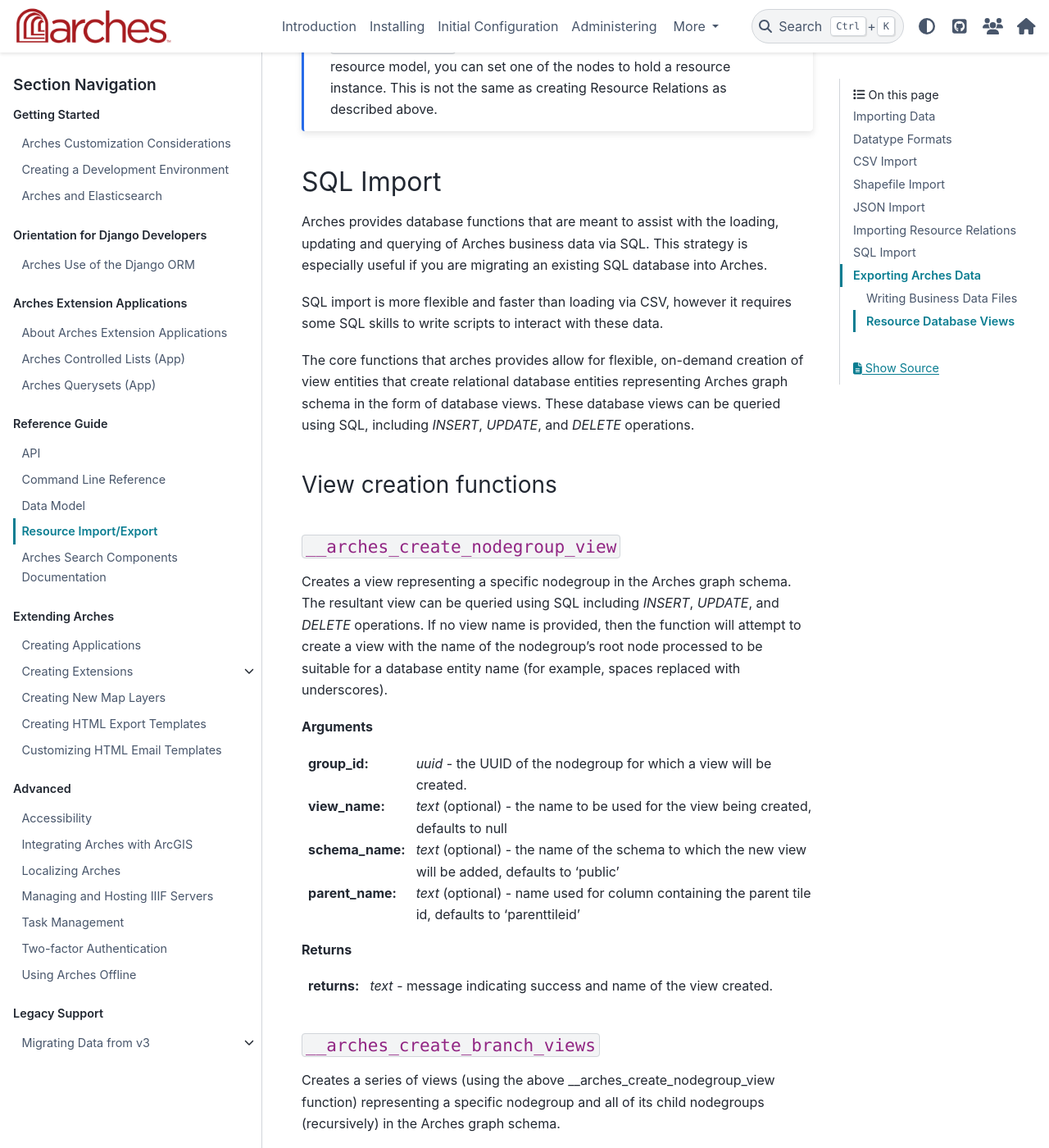
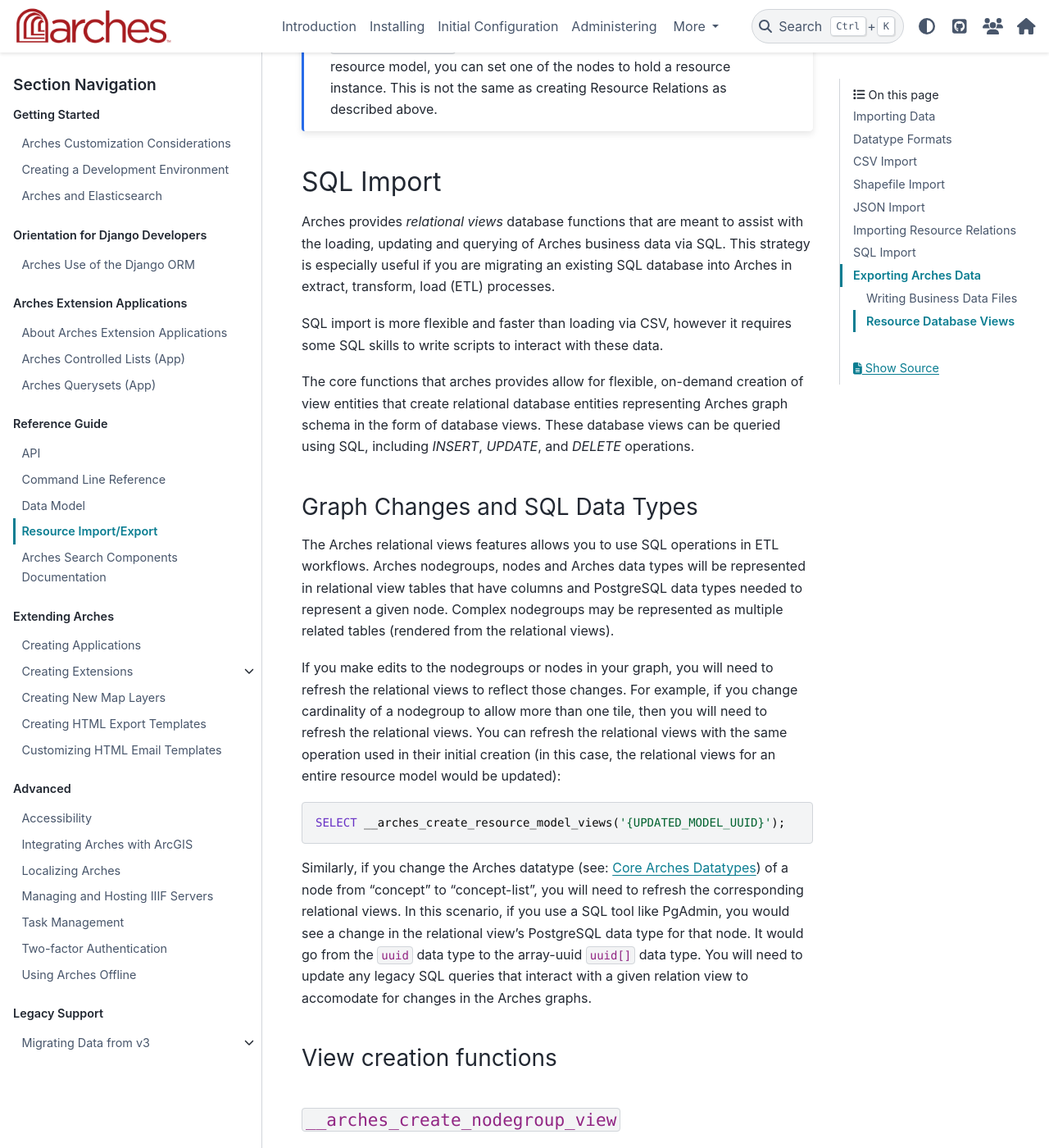
Before and after one commit to archesproject/arches-docs, a Sphinx documentation site: the page built from docs/developing/reference/import-export.rst, in a window 1280 px wide and 1400 px high, scrolled down 20081 px. Shown: the whole window at 82% size. Built offline with Sphinx 7.4.7 and the PyData theme 0.15.4, drawn with Linux system fonts in a browser that asks for light colours.

Commit message:
Added instructions for relational-view ETL use

```diff
--- a/docs/developing/reference/import-export.rst
+++ b/docs/developing/reference/import-export.rst
@@ -721,11 +721,28 @@
 SQL Import
 ==========
 
-Arches provides database functions that are meant to assist with the loading, updating and querying of Arches business data via SQL. This strategy is especially useful if you are migrating an existing SQL database into Arches.
+Arches provides *relational views* database functions that are meant to assist with the loading, updating and querying of Arches business data via SQL. This strategy is especially useful if you are migrating an existing SQL database into Arches in extract, transform, load (ETL) processes.
 
 SQL import is more flexible and faster than loading via CSV, however it requires some SQL skills to write scripts to interact with these data.
 
 The core functions that arches provides allow for flexible, on-demand creation of view entities that create relational database entities representing Arches graph schema in the form of database views.  These database views can be queried using SQL, including `INSERT`, `UPDATE`, and `DELETE` operations.
+
+
+Graph Changes and SQL Data Types
+--------------------------------
+
+The Arches relational views features allows you to use SQL operations in ETL workflows. Arches nodegroups, nodes and Arches data types will be represented in relational view tables that have columns and PostgreSQL data types needed to represent a given node. Complex nodegroups may be represented as multiple related tables (rendered from the relational views).
+
+If you make edits to the nodegroups or nodes in your graph, you will need to refresh the relational views to reflect those changes. For example, if you change cardinality of a nodegroup to allow more than one tile, then you will need to refresh the relational views. You can refresh the relational views with the same operation used in their initial creation (in this case, the relational views for an entire resource model would be updated):
+
+.. code-block:: sql
+
+    SELECT __arches_create_resource_model_views('{UPDATED_MODEL_UUID}');
+
+
+Similarly, if you change the Arches datatype (see: :ref:`Core Arches Datatypes`) of a node from "concept" to "concept-list", you will need to refresh the corresponding relational views. In this scenario, if you use a SQL tool like PgAdmin, you would see a change in the relational view's PostgreSQL data type for that node. It would go from the ``uuid`` data type to the array-uuid ``uuid[]`` data type. You will need to update any legacy SQL queries that interact with a given relation view to accomodate for changes in the Arches graphs.
+
+
 
 View creation functions
 -----------------------
```
